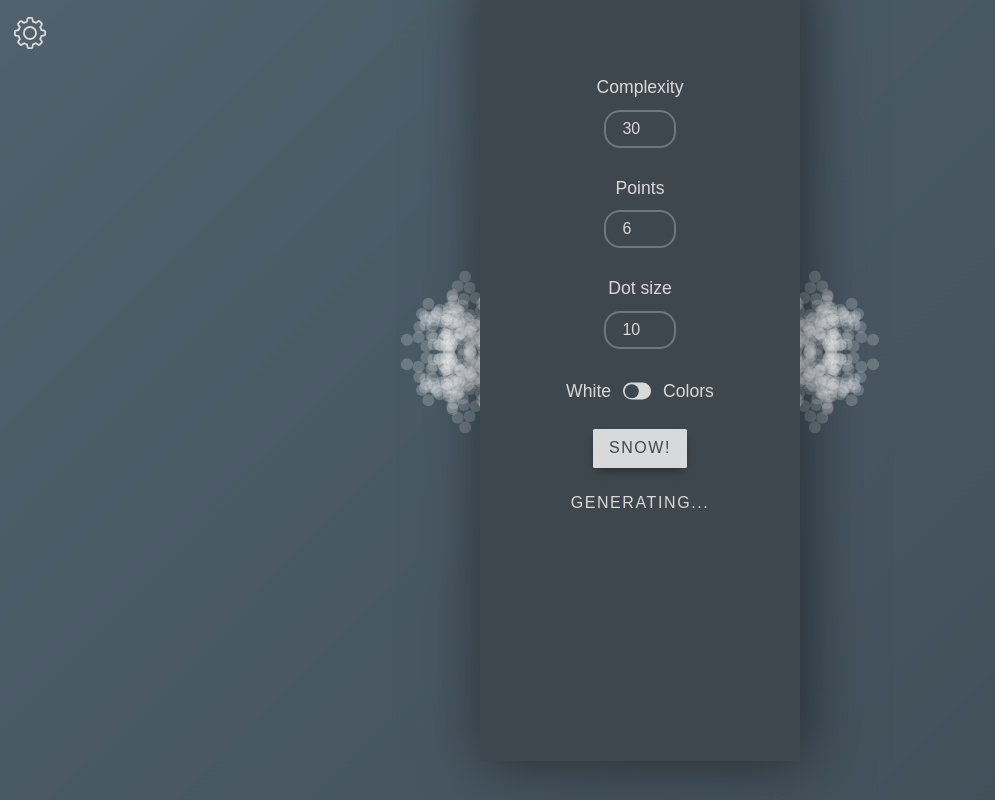
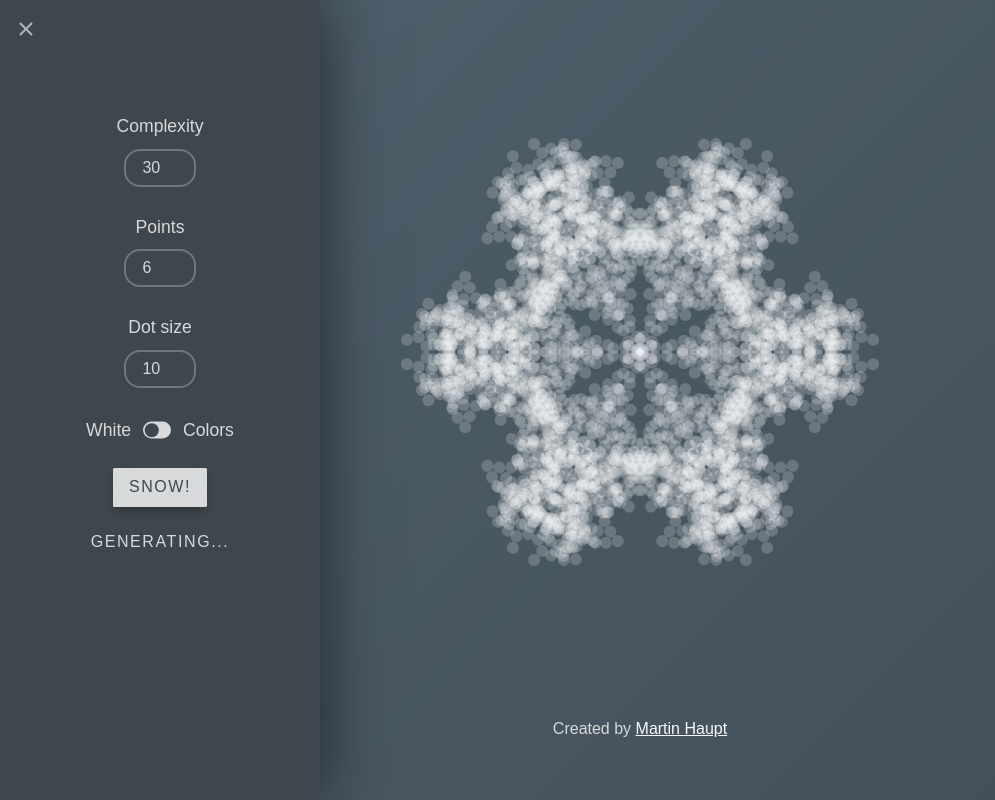
Before and after one commit to marhaupt/snowflake, a website: page index.html in a window 1280 px wide. Shown: the whole page, without its empty margins (0-995 px from the left). Drawn offline with Linux system fonts and the light colour scheme.

Commit message:
added main and made it work in ff and edge

```diff
--- a/index.html
+++ b/index.html
@@ -55,14 +55,12 @@
 
     </form>
   </aside>
-  <canvas id="snowflake"></canvas>
-  <div class="author">
-    <p>
-    </p>
-    <p>
+  <main>
+    <canvas id="snowflake"></canvas>
+    <p class="author">
       Created by <a href="https://github.com/nelsonio/snowflake">Martin Haupt</a>
     </p>
-  </div>
+  </main>
   <script src="snowflakes.js"></script>
 </body>
 
--- a/snowflakes.js
+++ b/snowflakes.js
@@ -142,8 +142,7 @@ document
   .getElementById('settings-hide')
   .addEventListener('click', toggleSettings);
 
-// TODO: change to <main> maybe in future
-document.getElementById('snowflake').addEventListener('click', () => {
+document.querySelector('main').addEventListener('click', () => {
   if (!document.querySelector('.settings').classList.contains('hidden')) {
     toggleSettings();
   }
--- a/style.css
+++ b/style.css
@@ -16,7 +16,7 @@ body {
   font-family: sans-serif;
   display: grid;
   grid-template-columns: auto 1fr;
-  grid-template-rows: auto 1fr auto;
+  grid-template-rows: auto 1fr;
   grid-row-gap: 1em;
   box-sizing: border-box;
   /* padding-top: 3rem; */
@@ -28,16 +28,23 @@ body {
 
 }
 
-canvas {
+main {
   grid-column: 1 / -1;
-  grid-row: 1 / 3;
-  margin-top: 2rem;
+  grid-row: 1 / -1;
+  padding-top: 2rem;
+  width: 100vw;
+  height: 100%;
+  display: grid;
+  grid-template-columns: 1fr;
+  grid-template-rows: 1fr auto;
+  align-items: center;
+  justify-items: center;
+  z-index: 0;
 }
 
 .author {
   text-align: center;
-  grid-column: 1 / -1;
-  grid-row: 3 / -1;
+  margin-top: 2em;
 }
 
 p {
@@ -56,7 +63,8 @@ a {
 .settings {
   background-color: var(--color-grey-200);
   position: fixed;
-  /* top: 0; */
+  top: 0;
+  left: 0;
   height: 100vh;
   padding: 1rem 0.5rem;
   /* padding: 10vh; */
@@ -68,6 +76,7 @@ a {
   transform: translateX(0);
   transition: all 450ms ease-in-out;
   opacity: 1;
+  z-index: 4;
 }
 
 .hidden {
@@ -87,6 +96,7 @@ a {
   grid-row: 1 / 2;
   grid-column: 1 / 2;
   padding: 1rem 0.5rem;
+  z-index: 2;
 }
 
 button {
```
